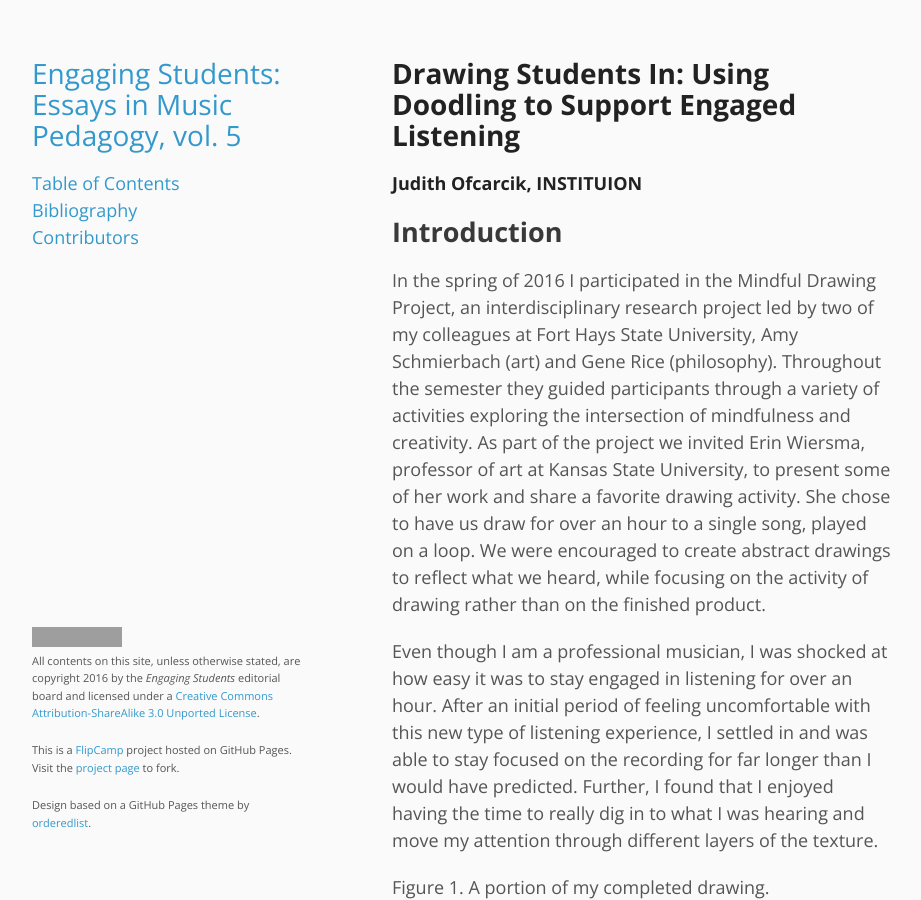
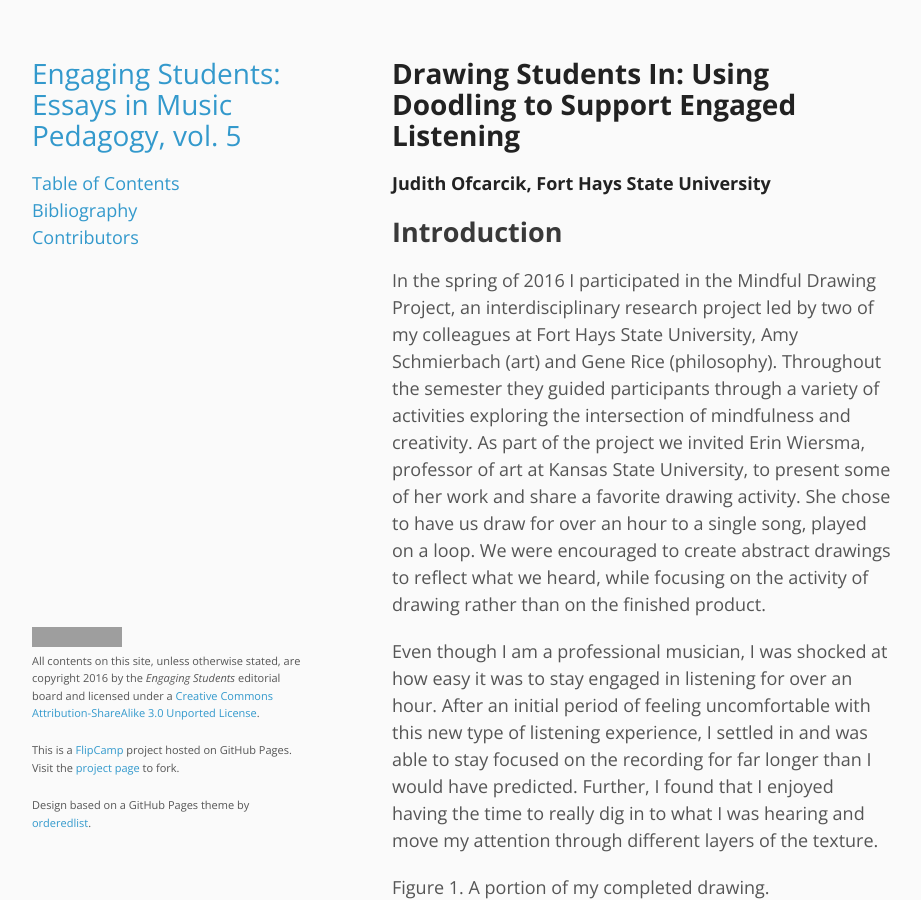
Before and after one commit to flipcamp/engagingstudents5, a Jekyll site: the page built from essays/ofcarcik.md, in a window 1280 px wide and 900 px high. Shown: the whole window, without its empty margins (178-1099 px from the left). Built offline with Jekyll 4.4.1, drawn with Linux system fonts in a browser that asks for light colours; grey boxes are pictures that could not be loaded.

Commit message:
Update ofcarcik.md

```diff
--- a/essays/ofcarcik.md
+++ b/essays/ofcarcik.md
@@ -1,7 +1,7 @@
 ---
 layout: post
 title: "Drawing Students In: Using Doodling to Support Engaged Listening"
-author: Judith Ofcarcik, INSTITUION
+author: Judith Ofcarcik, Fort Hays State University
 ---
 
 {{ page.title }}
```
